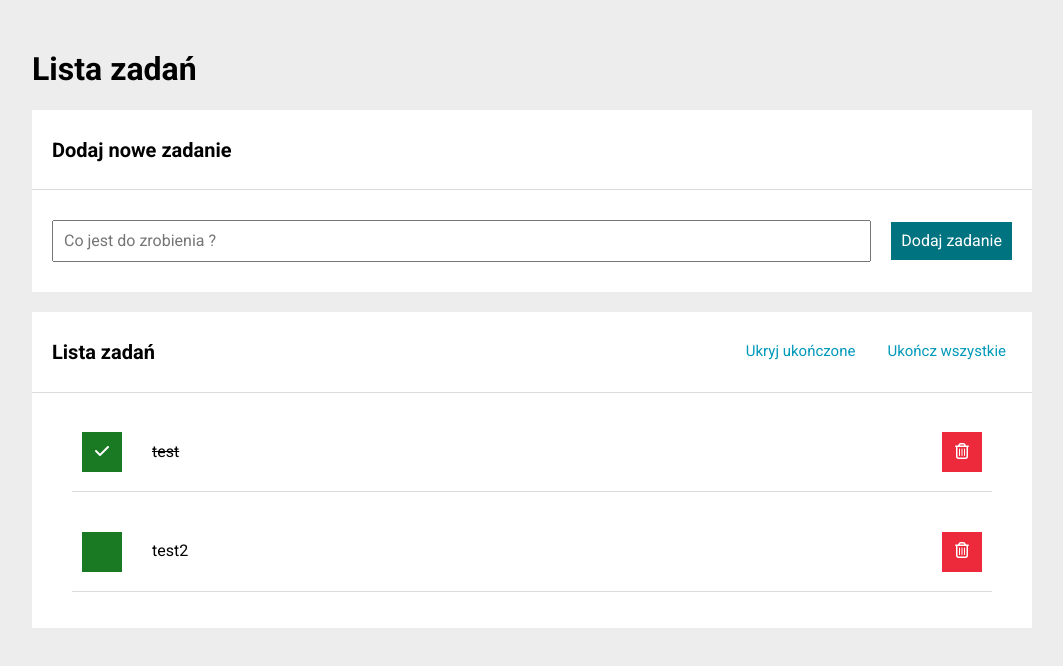
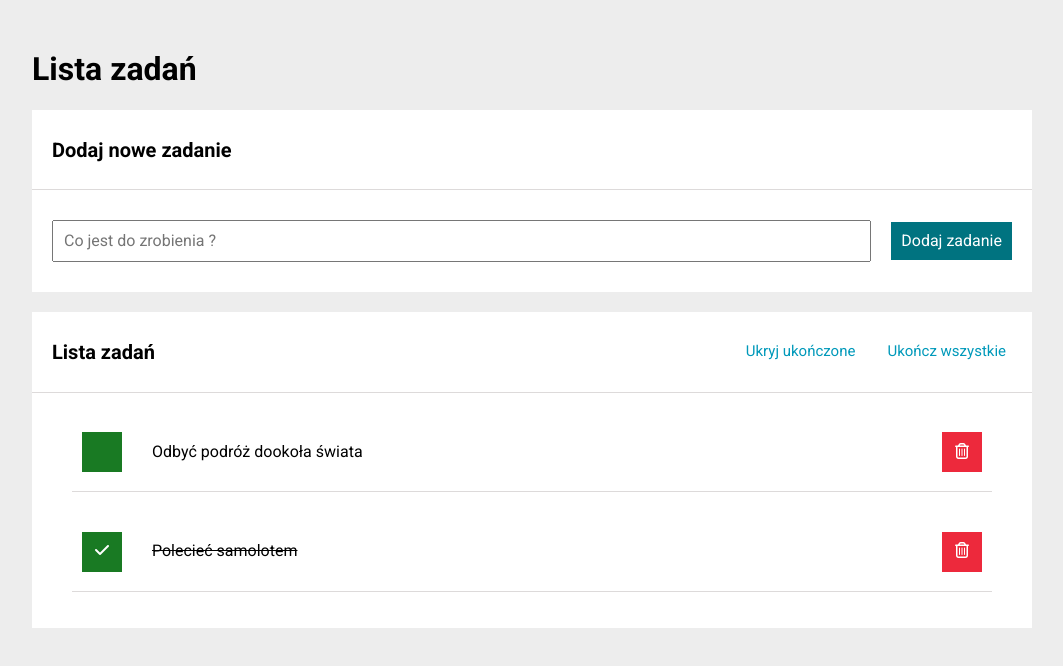
Before and after one commit to gp231982/todo-list-react-styled, a React (Create React App) app: page / in a window 1280 px wide. Shown: the top 666 px of the page, without its empty margins (108-1171 px from the left). Built offline with nearby package versions, Linux system fonts and the light colour scheme.

Commit message:
changing initialState (tasks)

```diff
--- a/src/features/tasks/tasksSlice.js
+++ b/src/features/tasks/tasksSlice.js
@@ -4,8 +4,8 @@ const tasksSlice = createSlice({
   name: "tasks",
   initialState: {
     tasks: [
-      { id: 1, content: "test", done: true },
-      { id: 2, content: "test2", done: false },
+      { id: 1, content: "Odbyć podróż dookoła świata", done: false },
+      { id: 2, content: "Polecieć samolotem", done: true },
     ],
     hideDone: false,
   },
```
